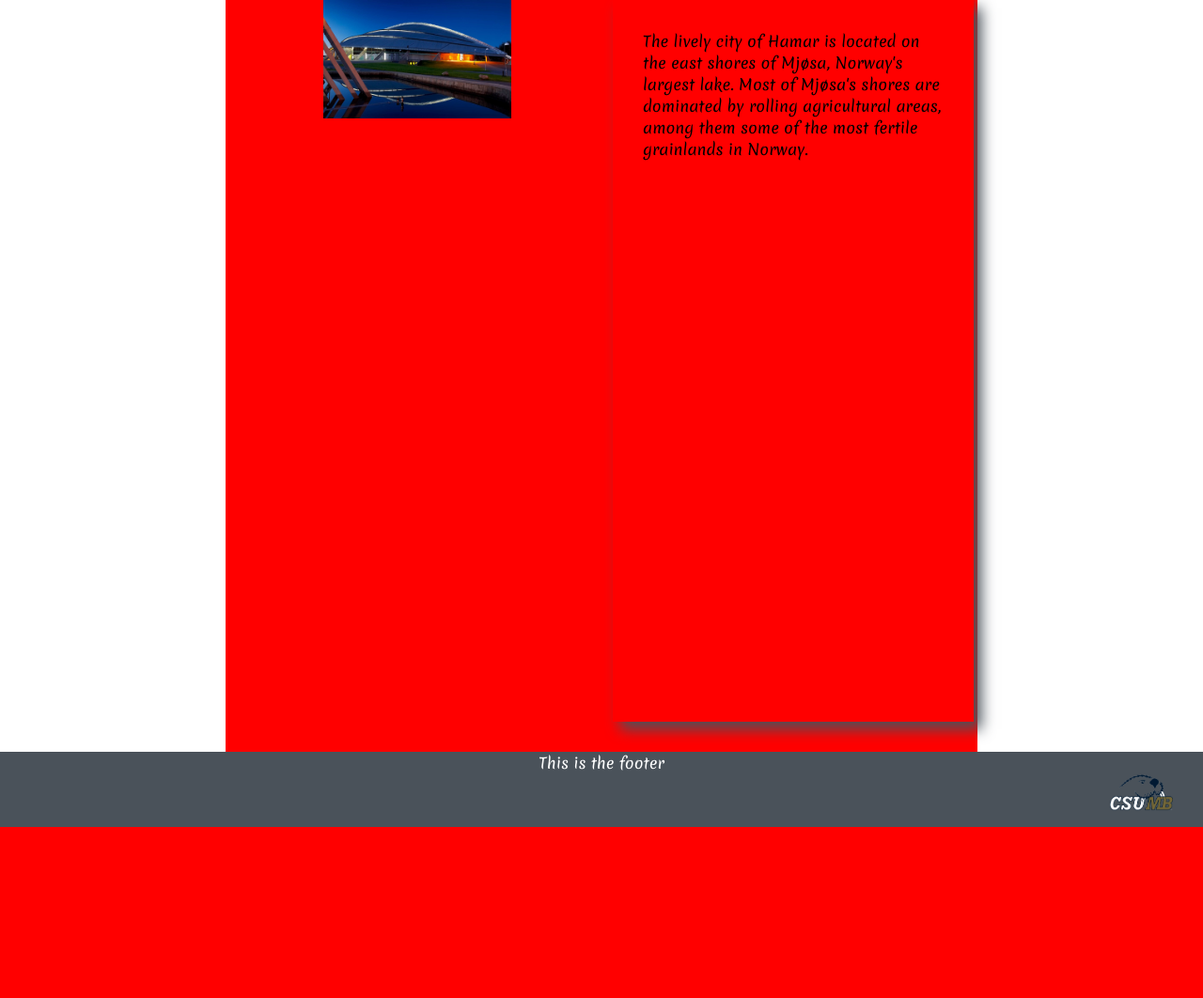
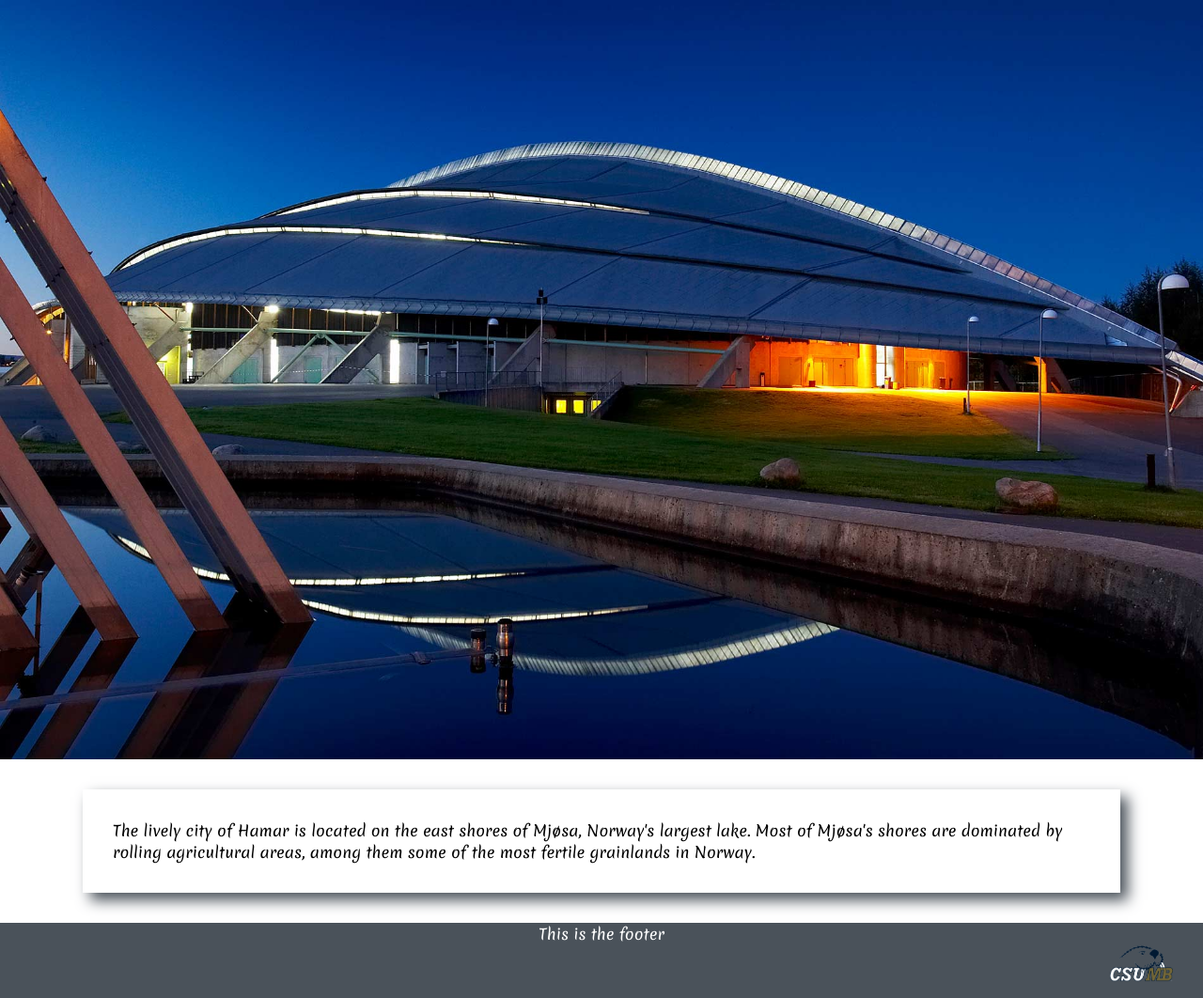
Before and after one commit to TrulsHjertaas/cst352, a PHP site: page /labs/lab1/index.html in a window 1280 px wide. Shown: the part 87-1149 px from the top of the page at 94% size. Before the commit the page ends 967 px from the top, so only its background shows below. Run offline with PHP 8.4, Linux system fonts and the light colour scheme.

Commit message:
slettet ny kode

```diff
--- a/labs/lab1/CSS/index.css
+++ b/labs/lab1/CSS/index.css
@@ -38,33 +38,23 @@
 /*HOME !!*/
 
 
-.mainFlex {
-  margin: 0 auto;
-  display: flex;
-  height: 50em;
-  width: 50em;
-  background-color: red;
-}
-
-
 .textHolder {
-  flex-direction: row;
   height: auto;
-  width: 40%;
+  width: 65em;
   margin: 0 auto;
   padding: 2em;
   margin-bottom: 2em;
-  /*margin-top: 2em;*/
+  margin-top: 2em;
   box-shadow: 0.5em 0.5em 0.9em #4A525A;
 }
 
 /*Center image*/
 .imgHolder {
-  flex-direction: row;
+
   display: block;
   margin-left: auto;
   margin-right: auto;
-  width: 50%;
+  width: 100%;
   height: auto;
 }
 
--- a/labs/lab1/about.html
+++ b/labs/lab1/about.html
@@ -69,7 +69,7 @@
 
         <footer class="footer">
             <p>This is the footer</p>
-            <!--<img id ="csumb_footer" src="../../img/csumb_logo.png" alt="otter"/>-->
+            <img id ="csumb_footer" src="../../img/csumb_logo.png" alt="otter"/>
         </footer>
 
     </body>
--- a/labs/lab1/index.html
+++ b/labs/lab1/index.html
@@ -18,7 +18,7 @@
         </nav>
 
         <main>
-            <section class="mainFlex">
+            <sections>
 
                 <section class ="imgHolder">
                   <img src="../../img/viking.jpeg" class ="imgHolder" alt="Vikingskipet Hamar Norway"/>
```
